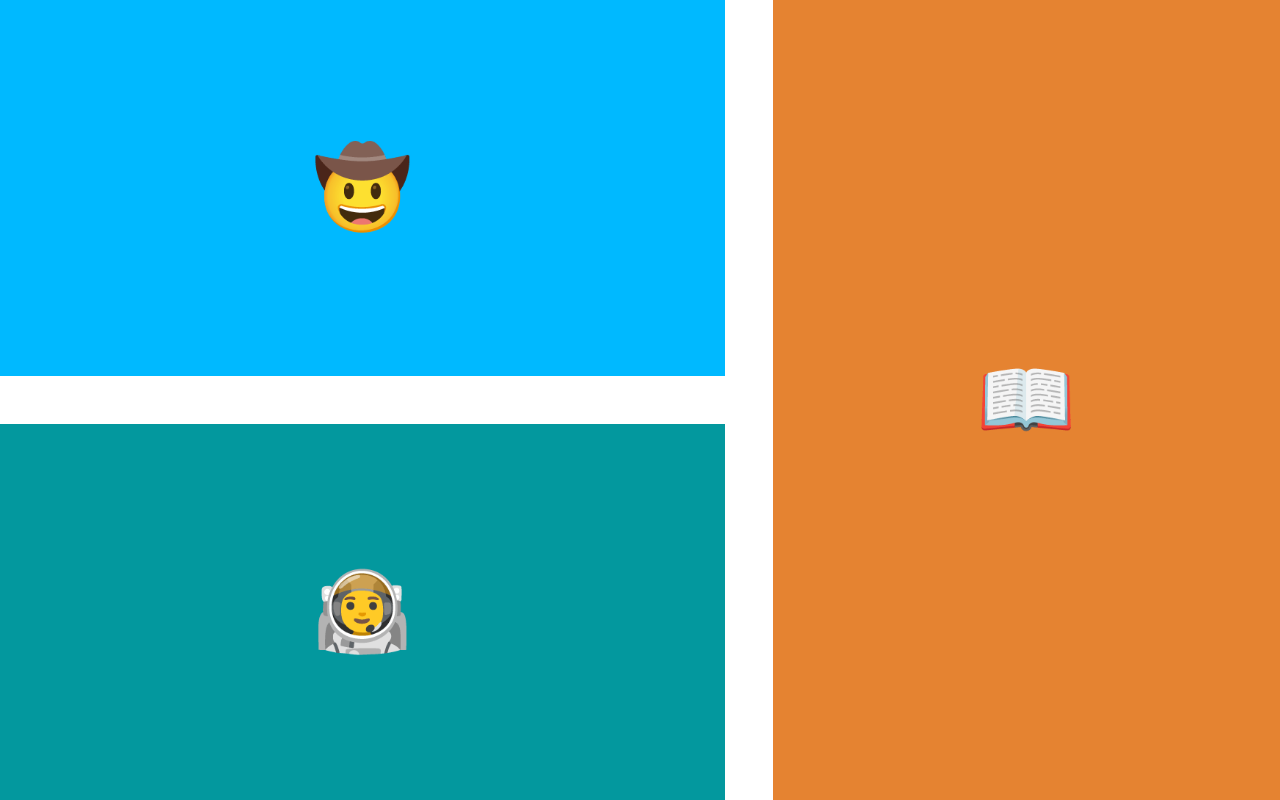
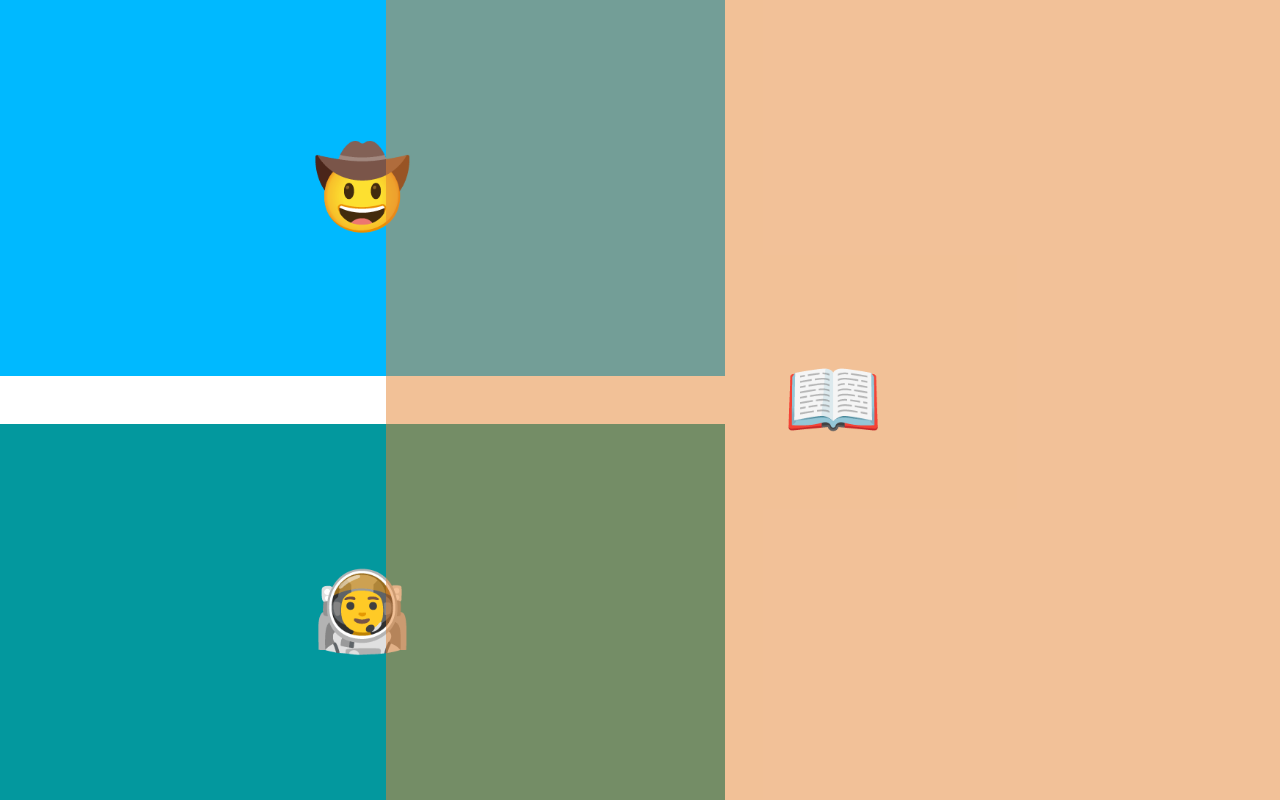
Before and after one commit to BobliHH/Web-Development-Projects, a plain HTML site: page html+css/css/10.2 Grid Placement/exercise3.html in a window 1280 px wide. Drawn offline with Linux system fonts and the light colour scheme.

Commit message:
overlapped book over cowboy and astronaut in ex3

```diff
--- a/html+css/css/10.2 Grid Placement/exercise3.html
+++ b/html+css/css/10.2 Grid Placement/exercise3.html
@@ -31,21 +31,22 @@
       .cowboy {
         background-color: #00b9ff;
         grid-column: span 2;
+        grid-area: 1 / 1 / 2 / 3;
       }
 
       .astronaut {
         background-color: #03989e;
-        order: 1;
+        /* order: 1; */
         grid-area: 2 / 1 / 3 / 3;
       }
 
       .book {
-        background-color: #e58331;
+        background-color: #e5833180;
         /* TODO: Make the book div look like
       the goal3 image using grid-row. */
         /* grid-row: span 2; */
         /* grid-area: 1/3/3/4; */
-        grid-area: 1/3/-1/-1;
+        grid-area: 1/2/3/4;
       }
     </style>
   </head>
```
